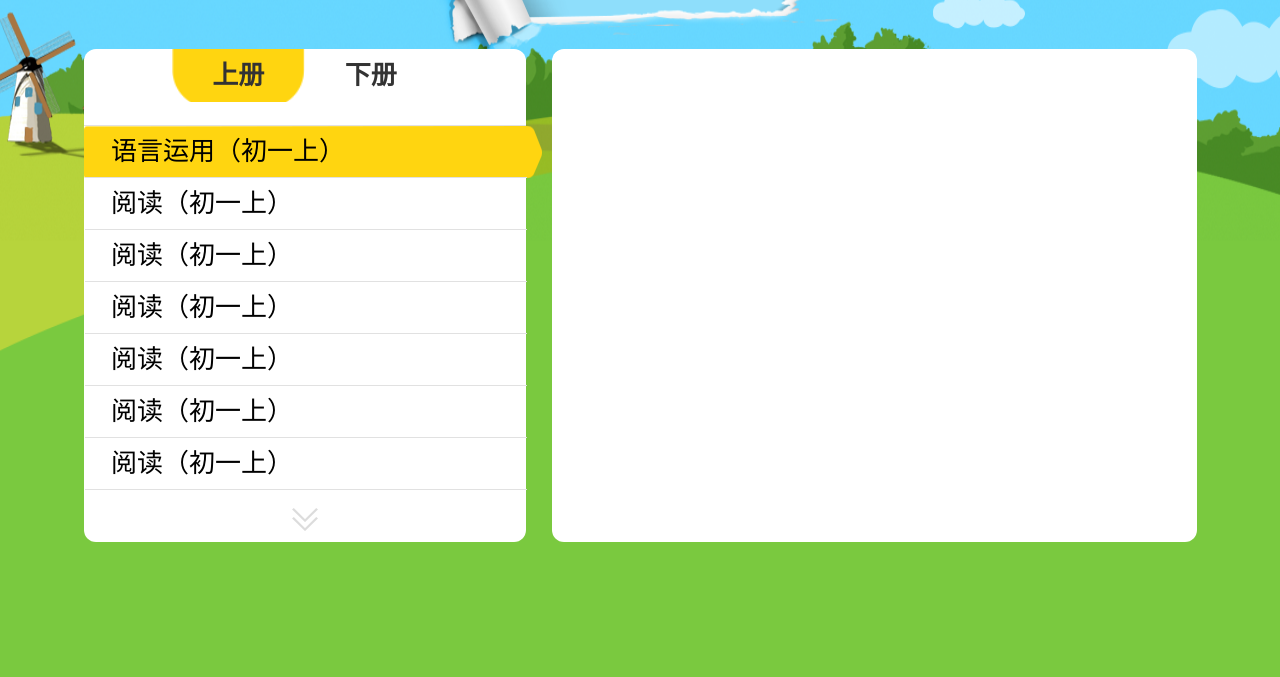
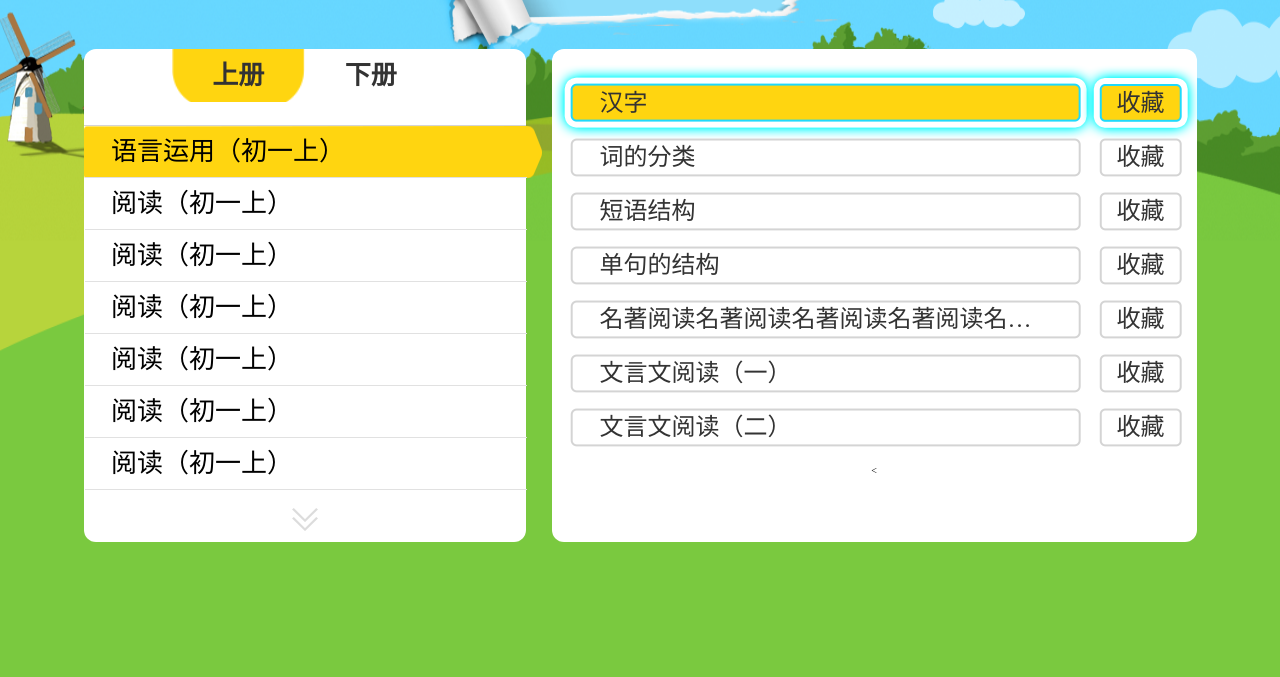
Before and after one commit to lsmtty/shanxiIPTV, a website: page view/primary_subject.html in a window 1280 px wide. Shown: the part 123-800 px from the top of the page. Drawn offline with Linux system fonts and the light colour scheme.

Commit message:
添加了小学学科页面

```diff
--- a/sass/primary_subject.css
+++ b/sass/primary_subject.css
@@ -7,7 +7,7 @@
     color: #543110;
     position: absolute;
     width: 1113px;
-    margin-top: 49px;
+    margin-top: 57px;
 }
 #main-content{
     margin-top: 172px;
@@ -54,16 +54,16 @@
     background-size: 100%;
     background-position: center center;
 }
-#class-list{
+#book-list{
     margin-top: 23px;
-    border-top:1px solid #e1e1e1;
+    border-top:1px solid #d4d4d4;
 }
-#class-list .class-item{
+#book-list .book-item{
     line-height: 51px;
     font-size:26px;
     width: 458px;
 }
-#class-list .class-item span{
+#book-list .book-item span{
     display: inline-block;
     width: 442px;
     line-height: 51px;
@@ -74,21 +74,75 @@
     border-bottom:1px solid #e1e1e1;
     margin-left: -13px;
 }
-#class-list .active{
+#book-list .active{
     background: url("../assets/images/primary/subject_arrow.png");
     background-size: 100%;
     background-position: center center;
 }
-.next-class-page{
+.next-book-page{
     display: inline-block;
     width: 62px;
     height:59px;
     cursor: pointer;
     background: url("../assets/images/primary/arrow_down.png") no-repeat center;
 }
-.next-class-page:hover{
+.next-book-page:hover{
     background: url("../assets/images/primary/arrow_down_active.png");
 }
-.next-class-page:active{
+.next-book-page:active{
     background: url("../assets/images/primary/arrow_down_active.png");
 }
+#class-list{
+    margin-top: 38px;
+    overflow: visible;
+}
+
+#class-list .class-item {
+    font-family: "Microsoft YaHei";
+    font-size: 24px;
+    color: #333;
+    height:76px;
+    line-height:39px ;
+    overflow: visible;
+    margin-top: -22px;
+    white-space: nowrap;
+}
+#class-list .class-item .class-name{
+    display: inline-block;
+    width: 548px;
+    height:76px;
+    text-align: left;
+    line-height: 76px;
+    background: url("../assets/images/primary/class_item_normal.png") no-repeat center;
+    cursor: pointer;
+}
+
+#class-list .class-item .class-name span{
+    display: inline-block;
+    width: 480px;
+    height:76px;
+    line-height: 76px;
+    text-align: left;
+    overflow: hidden;
+    text-indent: 2em;
+    text-overflow: ellipsis;
+    white-space: nowrap;
+}
+#class-list .class-item .class-collect{
+    display: inline-block;
+    width: 120px;
+    height:76px;
+    line-height:76px ;
+    text-align: center;
+    margin-left: 12px;
+    background: url("../assets/images/primary/class_collect_normal.png") no-repeat center;
+    cursor: pointer;
+    margin-left: -19px;
+    vertical-align: top;
+}
+#class-list .class-item .active{
+    background: url("../assets/images/primary/class_item_active.png") no-repeat center;
+}
+#class-list .class-item .collected{
+    background: url("../assets/images/primary/class_collect_active.png") no-repeat center;
+}
--- a/view/primary_subject.html
+++ b/view/primary_subject.html
@@ -18,18 +18,28 @@
             <li class="volume-item active">上册</li>
             <li class="volume-item ">下册</li>
         </ul>
-        <ul id="class-list">
-            <li class="class-item active"><span>语言运用（初一上）</span></li>
-            <li class="class-item"><span>阅读（初一上）</span></li>
-            <li class="class-item"><span>阅读（初一上）</span></li>
-            <li class="class-item"><span>阅读（初一上）</span></li>
-            <li class="class-item"><span>阅读（初一上）</span></li>
-            <li class="class-item"><span>阅读（初一上）</span></li>
-            <li class="class-item"><span>阅读（初一上）</span></li>
+        <ul id="book-list">
+            <li class="book-item active"><span>语言运用（初一上）</span></li>
+            <li class="book-item"><span>阅读（初一上）</span></li>
+            <li class="book-item"><span>阅读（初一上）</span></li>
+            <li class="book-item"><span>阅读（初一上）</span></li>
+            <li class="book-item"><span>阅读（初一上）</span></li>
+            <li class="book-item"><span>阅读（初一上）</span></li>
+            <li class="book-item"><span>阅读（初一上）</span></li>
         </ul>
-        <span class="next-class-page"></span>
+        <span class="next-book-page"></span>
     </div>
     <div id="main-content-right">
+        <ul id="class-list">
+            <li class="class-item"><span class="class-name active"><span>汉字</span></span><span class="class-collect collected">收藏</span></li>
+            <li class="class-item"><span class="class-name"><span>词的分类</span></span><span class="class-collect">收藏</span></li>
+            <li class="class-item"><span class="class-name"><span>短语结构</span></span><span class="class-collect">收藏</span></li>
+            <li class="class-item"><span class="class-name"><span>单句的结构</span></span><span class="class-collect">收藏</span></li>
+            <li class="class-item"><span class="class-name"><span>名著阅读名著阅读名著阅读名著阅读名著阅读</span></span><span class="class-collect">收藏</span></li>
+            <li class="class-item"><span class="class-name"><span>文言文阅读（一）</span></span><span class="class-collect">收藏</span></li>
+            <li class="class-item"><span class="class-name"><span>文言文阅读（二）</span></span><span class="class-collect">收藏</span></li>
+        </ul>
+        <
     </div>
 </div>
 </body>
```
Also changed, not shown: assets/images/common/nextpage1.png (added), assets/images/common/nextpage2.png (added), assets/images/common/prepage1.png (added), assets/images/common/prepage2.png (added), assets/images/primary/class_collect_active.png (added), assets/images/primary/class_collect_normal.png (added), assets/images/primary/class_item_active.png (added), assets/images/primary/class_item_normal.png (added).
